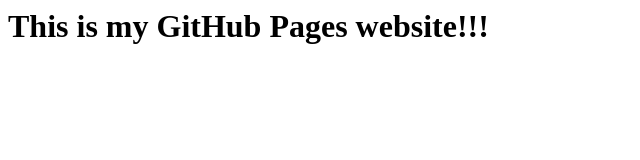
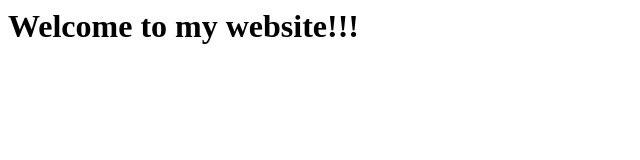
Before and after one commit to mcalan9593/mcalan9593.github.io, a plain HTML site: page index.html in a window 1280 px wide. Shown: the whole page, without its empty margins (0-640 px from the left). Drawn offline with Linux system fonts and the light colour scheme.

```diff
--- a/index.html
+++ b/index.html
@@ -1,8 +1,10 @@
 <html lang="en">
 <head>
+    <meta charset="UTF-8">
+    <meta name="viewport" content="width=device-width, initial-scale=1.0">
     <title>MCAlan Website</title>
 </head>
 <body>
-    <h1>This is my GitHub Pages website!!!</h1>
+    <h1>Welcome to my website!!!</h1>
 </body>
 </html>
```
